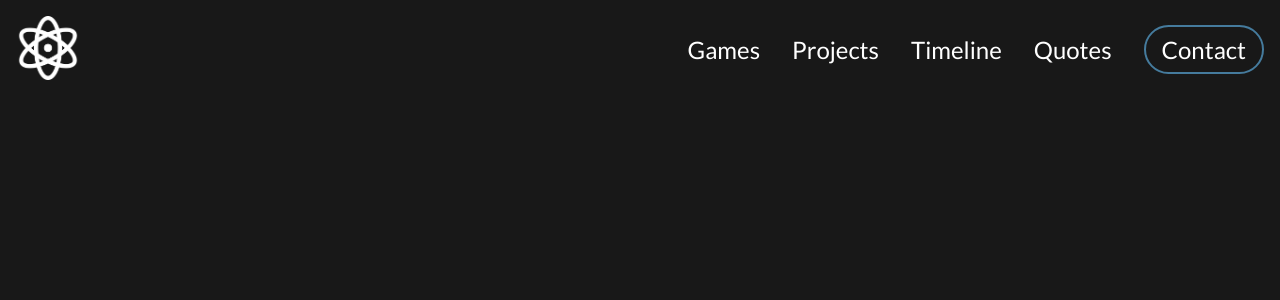
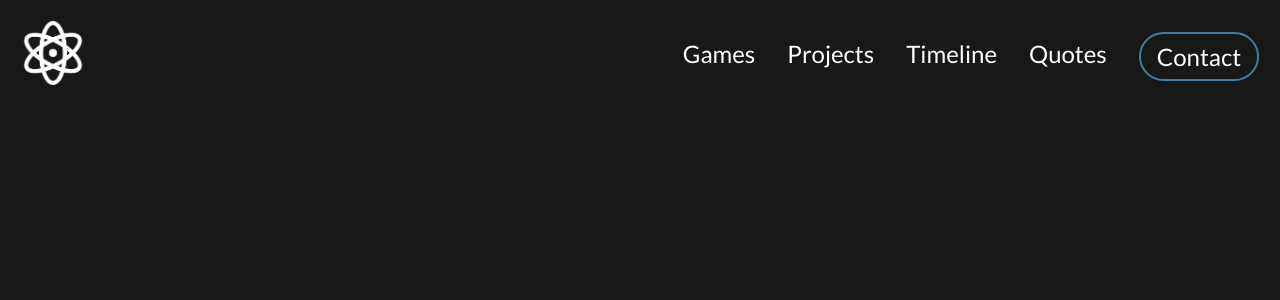
Before and after one commit to JeffleIncarnate/Dhruv-Website-Archive, a React (Create React App) app: page / in a window 1280 px wide. Shown: the top 300 px of the page. Built offline with nearby package versions, Linux system fonts and the light colour scheme.

Commit message:
Updates to make navbar better

```diff
--- a/src/components/Navbar/Navbar.css
+++ b/src/components/Navbar/Navbar.css
@@ -15,8 +15,13 @@
 
 /* -- Nav Bar Left-- */
 .navbar_left img {
-  margin: 1rem;
+  margin: 1.3rem;
   max-width: 4rem;
+  transition: transform 5s ease-in-out;
+}
+
+.navbar_left img:hover {
+  transform: rotate(360deg);
 }
 
 /* -- Nav Bar Right -- */
@@ -34,19 +39,36 @@
 }
 
 .navbar_right a {
+  display: flex;
+  flex-direction: column-reverse;
   font-size: 1.5rem;
   color: var(--white);
   text-decoration: none;
-  transition: color 0.3s ease 0s;
+  transition: color 0.4s ease 0s;
+}
+
+.navbar_right a::before {
+  content: " ";
+  background-color: var(--white);
+  width: 0;
+  margin-left: 50%;
+  height: 2px;
+  transition: all 0.4s ease-in-out;
 }
 
 .navbar_right a:hover {
   color: var(--accent);
 }
 
+.navbar_right a:hover::before {
+  width: 100%;
+  background-color: var(--accent);
+  margin-left: 0;
+}
+
 .navbar_right button {
   font-size: 1.5rem;
-  margin: 0 1rem;
+  margin: 1.3rem 1.3rem 1rem 1rem;
   border: solid 2px var(--accent);
   background-color: var(--black);
   padding: 0.5rem 1rem;
```
